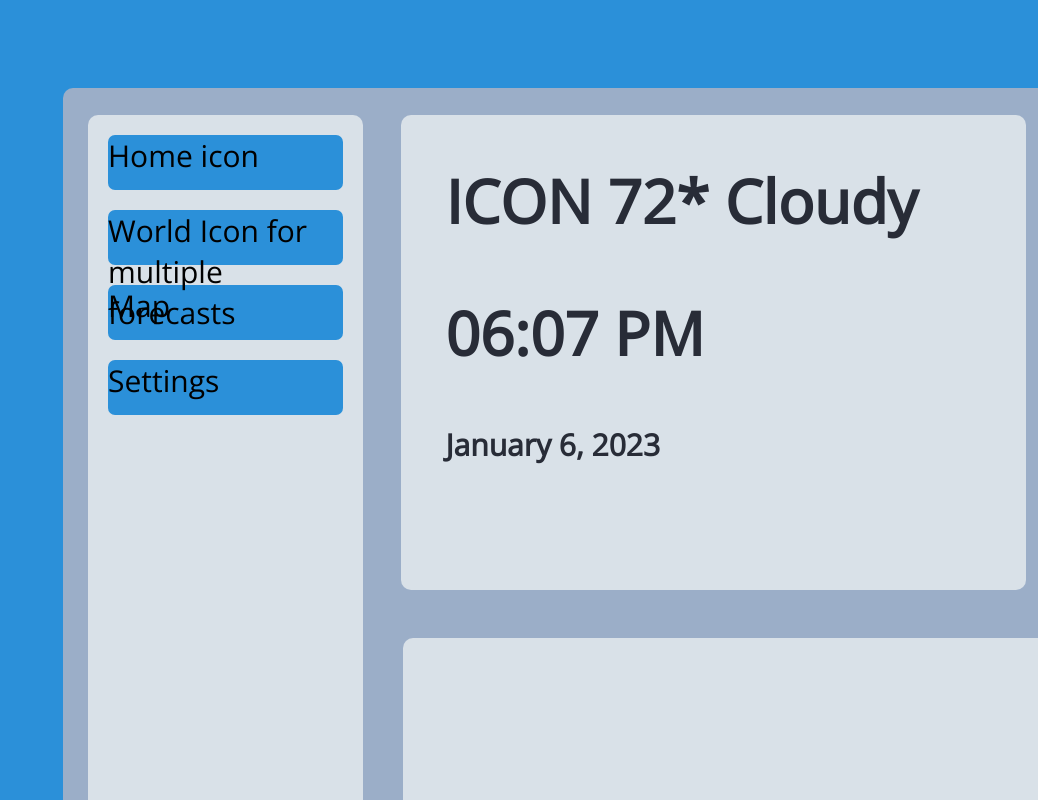
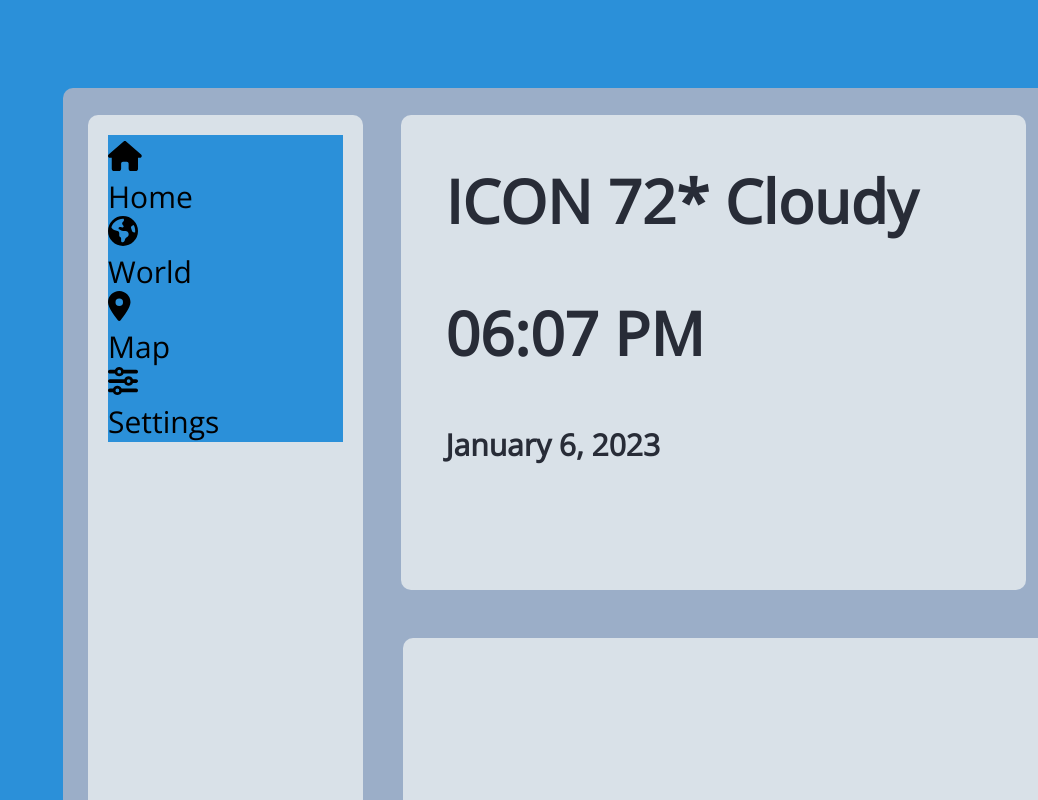
Before and after one commit to nslee333/dev-folder, a React (Create React App) app in the folder weather_app/client/: page / in a window 1280 px wide. Shown: the top 800 px of the page, without its empty margins (242-1280 px from the left). Built offline with nearby package versions, Linux system fonts and the light colour scheme.

Commit message:
Client: Implemented icons.

```diff
--- /dev/null
+++ b/weather_app/client/babel-plugin-macros.config.js
@@ -0,0 +1,5 @@
+module.exports = {
+    'fontawesome-svg-core': {
+        'license': 'free'
+    }
+}
--- /dev/null
+++ b/weather_app/client/babel.config.js
@@ -0,0 +1,5 @@
+module.exports = function (api) {
+    return {
+        plugins: ['macros'],
+    }
+}
--- a/weather_app/client/package.json
+++ b/weather_app/client/package.json
@@ -15,6 +15,7 @@
     "@types/react": "^18.0.26",
     "@types/react-dom": "^18.0.10",
     "axios": "^1.2.2",
+    "babel-plugin-macros": "^3.1.0",
     "react": "^18.2.0",
     "react-dom": "^18.2.0",
     "react-scripts": "5.0.1",
--- a/weather_app/client/src/App.tsx
+++ b/weather_app/client/src/App.tsx
@@ -3,7 +3,8 @@ import './App.css';
 import {realtimeRequest, dailyRequest, hourlyRequest, settingsRequest} from './actions/actions';
 import {realtimeWeatherData, forecastDailyData, forecastHourlyData} from './types/dataTypings'
 import { useEffect, useState } from 'react';
-
+import { FontAwesomeIcon } from '@fortawesome/react-fontawesome';
+import {faEarthAmericas, faLocationDot, faSliders, faHouse} from '@fortawesome/free-solid-svg-icons';
 function App() {
 
 const [realtime, setRealtime] = useState<realtimeWeatherData>();
@@ -114,10 +115,48 @@ const hourForecastComponent = () => { // TODO: Might need to remove two parent d
 const navbarComponent = () => {
   return (
     <div className='navbar'>
-      <div className='navbar__pages'>Home icon</div>
-      <div className='navbar__pages'>World Icon for multiple forecasts</div>
-      <div className='navbar__pages'>Map</div>
-      <div className='navbar__pages'>Settings</div>
+      <div className='navbar__pages'>
+        <div className='navbar__pages__content'>
+          <div className='navbar__pages__content__icon'>
+            <FontAwesomeIcon icon={faHouse} className='navbar__pages--icon'/>
+          </div>
+          <div className='navbar__pages__content__text'>
+            Home
+          </div>
+          </div>
+        </div>
+      <div className='navbar__pages'>
+        <div className='navbar__pages__content'>
+          <div className='navbar__pages__content__icon'>
+            <FontAwesomeIcon icon={faEarthAmericas} className='navbar__pages--icon'/>
+          </div>
+          <div className='navbar__pages__content__text'>
+            World
+          </div>
+          </div>
+        </div>
+      <div className='navbar__pages'>
+        <div className='navbar__pages__content'>
+          <div className='navbar__pages__content__icon'>
+            <FontAwesomeIcon icon={faLocationDot} className='navbar__pages--icon'/>
+          </div>
+          <div className='navbar__pages__content__text'>
+            Map
+          </div>
+          </div>
+        </div>
+      <div className='navbar__pages'>
+        <div className='navbar__pages__content'>
+          <div className='navbar__pages__content__icon'>
+            <div className='navbar__pages__content__icon'>
+              <FontAwesomeIcon icon={faSliders} className='navbar__pages--icon'/>
+            </div>
+            <div className='navbar__pages__content__text'>
+              Settings
+            </div>
+          </div>
+          </div>
+        </div>
     </div>
   );
 }
@@ -126,10 +165,15 @@ const navbarComponent = () => {
   return (
     <div className='App'>
       <div className='forecast-div'></div>
-      <div>{navbarComponent()}</div>
+      <div>
+        {navbarComponent()}
+      </div>
         <div>{realtimeComponent()}</div>
       <div>{hourForecastComponent()}</div>
+      {/* <FontAwesomeIcon icon={faEarthAmericas} className='icon' />
+        <FontAwesomeIcon icon={faLocationDot} className='icon'/> */}
     </div>
+
   );
 }
 
```
Also changed, not shown: 1 other file (tests, documents, lock files or other folders).
